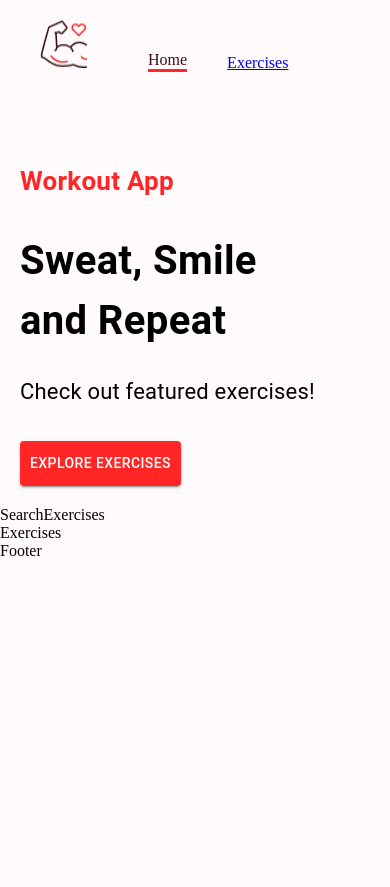
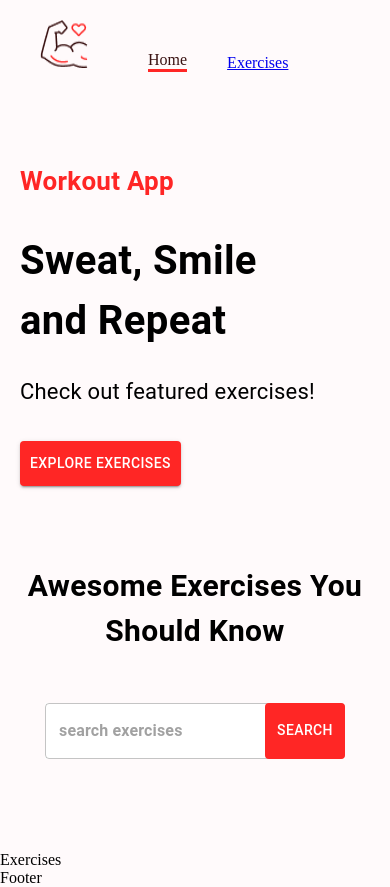
Before and after one commit to maddc0de/exercise-trove, a React (Create React App) app in the folder frontend/: page / in a window 390 px wide. Before the commit the page ends 844 px from the top, so only its background shows below. Built offline with nearby package versions, Linux system fonts and the light colour scheme.

Commit message:
add styling to SearchExercises component  and use additional style property, sx, from material ui to make it responsive to smaller and larger devices

```diff
--- a/frontend/src/app/App.css
+++ b/frontend/src/app/App.css
@@ -82,11 +82,6 @@
   transform: scale(1.1, 1.1);
 }
 
-.search-btn:hover {
-  color: #FF2625 !important;
-  border: 1px solid #FF2625 !important;
-}
-
 .exercise-video {
   display: flex;
   flex-direction: column;
@@ -112,10 +107,6 @@
     position: static !important;
   }
 
-  .hero-banner-img {
-    display: none;
-  }
-
   .exercise-card {
     width: 320px;
   }
--- a/frontend/src/components/banner/Banner.js
+++ b/frontend/src/components/banner/Banner.js
@@ -1,5 +1,5 @@
 import React from 'react'
-import { Box, Stack, Typography, Button } from '@mui/material';
+import { Box, Typography, Button } from '@mui/material';
 import BannerImage from '../../assets/images/banner.png'
 import './Banner.css';
 
--- a/frontend/src/components/searchExercises/SearchExercises.css
+++ b/frontend/src/components/searchExercises/SearchExercises.css
@@ -0,0 +1,4 @@
+.search-btn:hover {
+  color: #FF2625 !important;
+  border: 1px solid #FF2625 !important;
+}
--- a/frontend/src/components/searchExercises/SearchExercises.js
+++ b/frontend/src/components/searchExercises/SearchExercises.js
@@ -1,9 +1,42 @@
-import React from 'react'
+import React, { useEffect, useState } from 'react';
+import { Box, Button, Stack, TextField, Typography } from '@mui/material';
 import './SearchExercises.css';
 
 const SearchExercises = () => {
   return (
-    <div>SearchExercises</div>
+    <Stack alignItems="center" mt="37px" justifyContent="center" p="20px">
+      <Typography fontWeight="700" sx={{fontSize: { lg: '44px', xs: '30px' }}} mb="50px" textAlign="center">
+        Awesome Exercises You <br />
+        Should Know
+      </Typography>
+      <Box position="relative" mb="72px">
+        <TextField
+          sx={{
+            input: { fontWeight: '700', border: 'none', borderRadius: '4px'},
+            width: { lg: '800px', xs: '300px'},
+            backgroundColor: '#fff'
+          }}
+          type="text"
+          placeholder="search exercises"
+          height="76px"
+          value=""
+          onChange={(e) => {}}
+        />
+        <Button className="search-btn"
+          sx={{
+            bgcolor: '#FF2625',
+            color: '#fff',
+            width: { lg: '175px', xs: '80px'},
+            fontSize: { lg: '20px', xs: '14px'},
+            height: '56px',
+            position: 'absolute',
+            right: '0'
+          }}
+        >
+          Search
+        </Button>
+      </Box>
+    </Stack>
   )
 }
 
```
